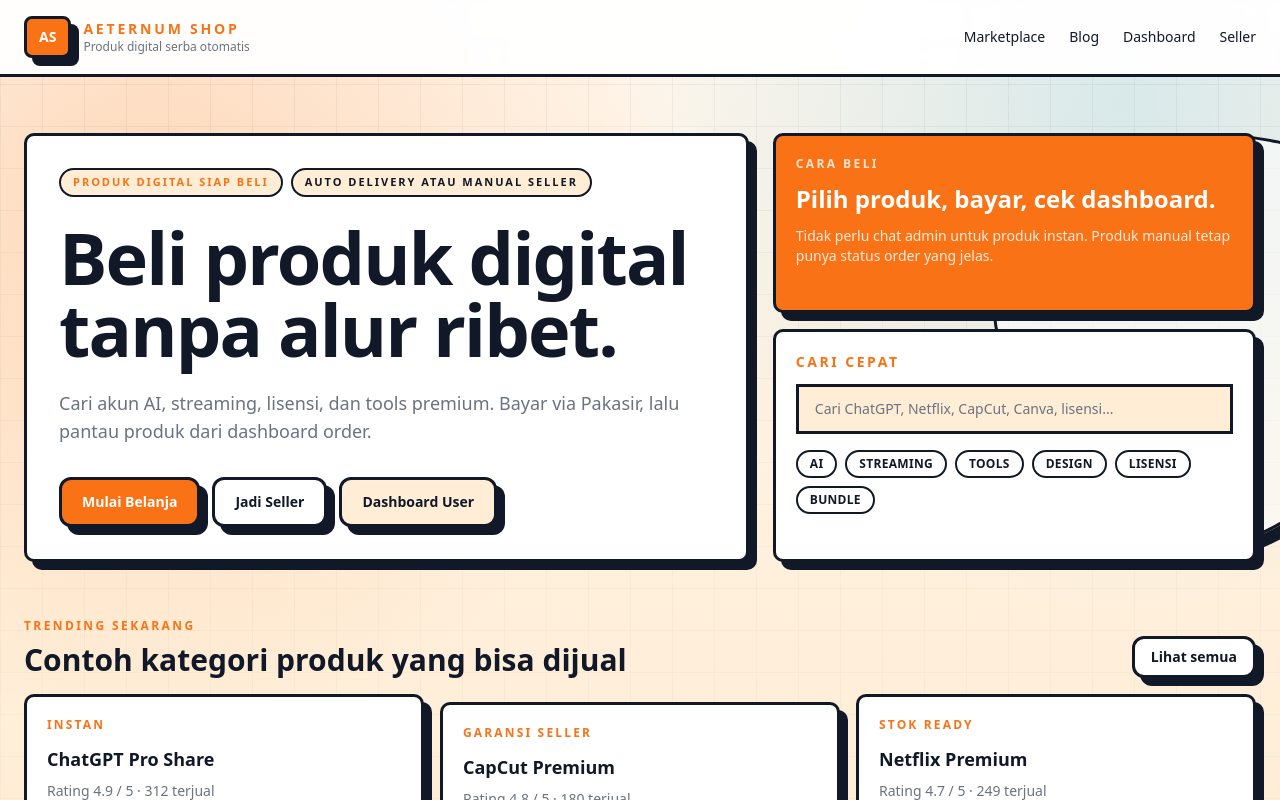
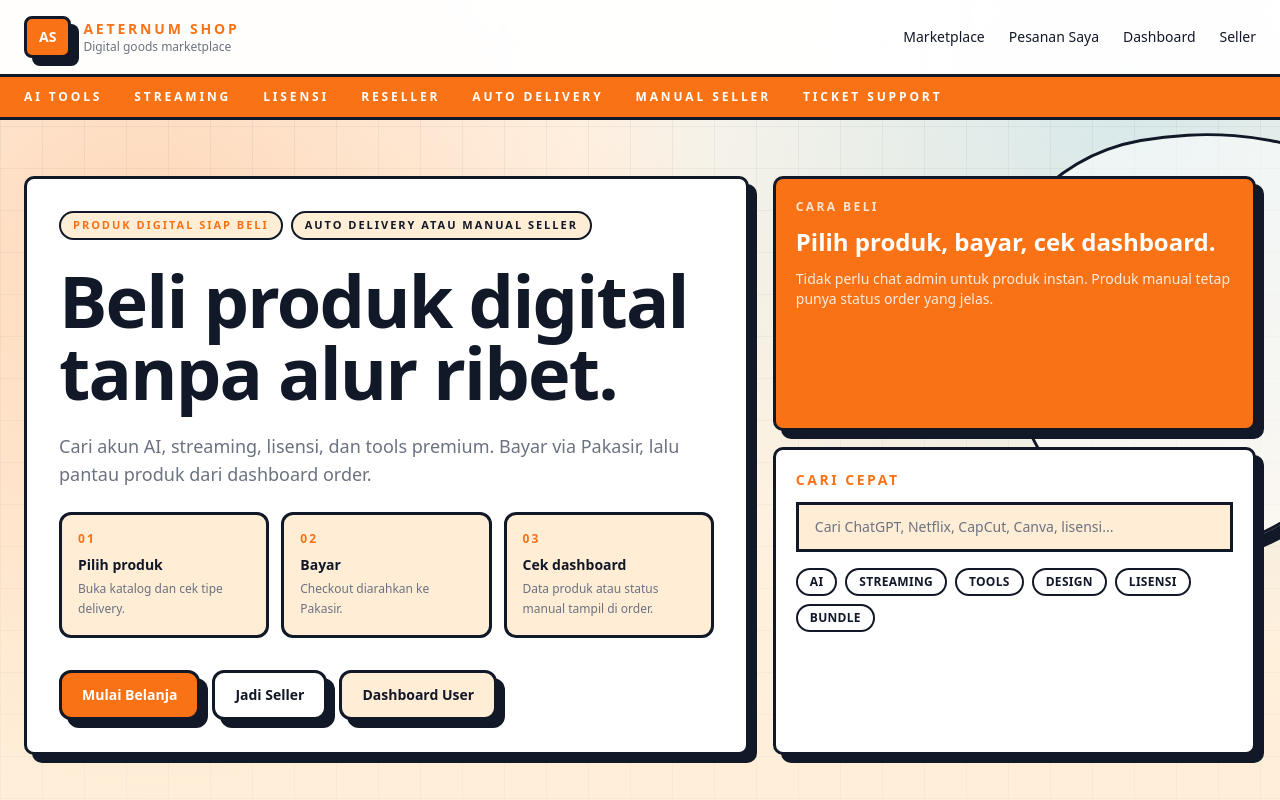
Before and after one commit to Aeternum-Webspace-Studio/aeternum-shop, a Next.js app: page / in a window 1280 px wide. Shown: the top 800 px of the page. Built offline with nearby package versions, Linux system fonts and the light colour scheme.

Commit message:
Add portfolio-inspired landing rhythm

```diff
--- a/app/page.tsx
+++ b/app/page.tsx
@@ -43,6 +43,12 @@ const services = [
   }
 ];
 
+const orderSteps = [
+  { title: "Pilih produk", text: "Buka katalog dan cek tipe delivery." },
+  { title: "Bayar", text: "Checkout diarahkan ke Pakasir." },
+  { title: "Cek dashboard", text: "Data produk atau status manual tampil di order." }
+];
+
 export default function HomePage() {
   return (
     <main className="aeternum-bg min-h-screen text-text">
@@ -52,17 +58,29 @@ export default function HomePage() {
             <div className="rounded-lg border-[3px] border-border bg-primary px-3 py-2 text-sm font-black text-white shadow-soft">AS</div>
             <div>
               <p className="text-sm font-black uppercase tracking-[0.2em] text-primary">Aeternum Shop</p>
-              <p className="text-xs text-muted">Produk digital serba otomatis</p>
+              <p className="text-xs text-muted">Digital goods marketplace</p>
             </div>
           </div>
           <nav className="hidden gap-6 text-sm font-medium md:flex">
             <a href="/marketplace">Marketplace</a>
-            <a href="/blog">Blog</a>
+            <a href="/dashboard/orders">Pesanan Saya</a>
             <a href="/dashboard">Dashboard</a>
             <a href="/seller">Seller</a>
           </nav>
         </div>
       </header>
+
+      <div className="border-b-[3px] border-border bg-primary py-3 text-white">
+        <div className="mx-auto flex max-w-7xl gap-8 overflow-hidden px-6 text-xs font-black uppercase tracking-[0.24em]">
+          <span className="whitespace-nowrap">AI Tools</span>
+          <span className="whitespace-nowrap">Streaming</span>
+          <span className="whitespace-nowrap">Lisensi</span>
+          <span className="whitespace-nowrap">Reseller</span>
+          <span className="whitespace-nowrap">Auto Delivery</span>
+          <span className="whitespace-nowrap">Manual Seller</span>
+          <span className="whitespace-nowrap">Ticket Support</span>
+        </div>
+      </div>
 
       <section className="mx-auto max-w-7xl px-6 py-10 md:py-14">
         <div className="grid gap-6 lg:grid-cols-[1.2fr_0.8fr]">
@@ -77,6 +95,15 @@ export default function HomePage() {
             <p className="mt-6 max-w-2xl text-base leading-7 text-muted md:text-lg">
               Cari akun AI, streaming, lisensi, dan tools premium. Bayar via Pakasir, lalu pantau produk dari dashboard order.
             </p>
+            <div className="mt-6 grid gap-3 md:grid-cols-3">
+              {orderSteps.map((step, index) => (
+                <div key={step.title} className="rounded-xl border-[3px] border-border bg-surfaceSoft p-4">
+                  <p className="text-xs font-black uppercase tracking-[0.18em] text-primary">0{index + 1}</p>
+                  <p className="mt-2 text-sm font-black">{step.title}</p>
+                  <p className="mt-1 text-xs leading-5 text-muted">{step.text}</p>
+                </div>
+              ))}
+            </div>
             <div className="mt-8 flex flex-wrap gap-3">
               <a className="rounded-xl border-[3px] border-border bg-primary px-5 py-3 text-sm font-black text-white shadow-soft" href="/marketplace">
                 Mulai Belanja
```
Also changed, not shown: 1 other file (tests, documents, lock files or other folders).
